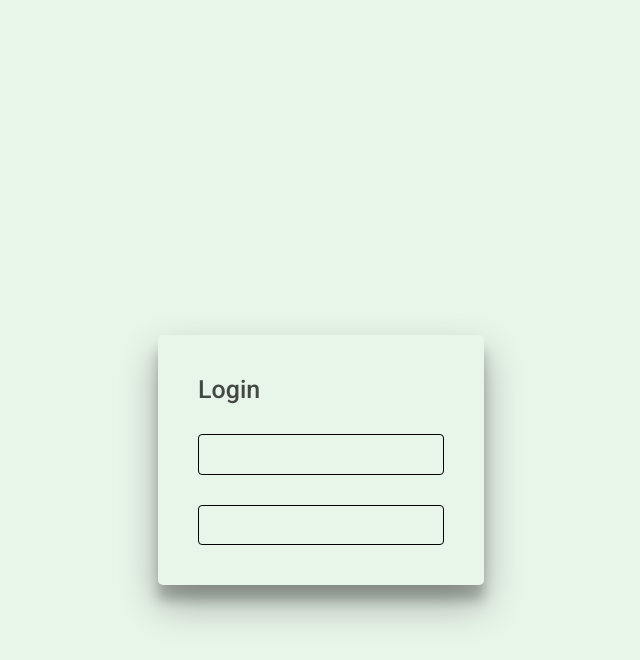
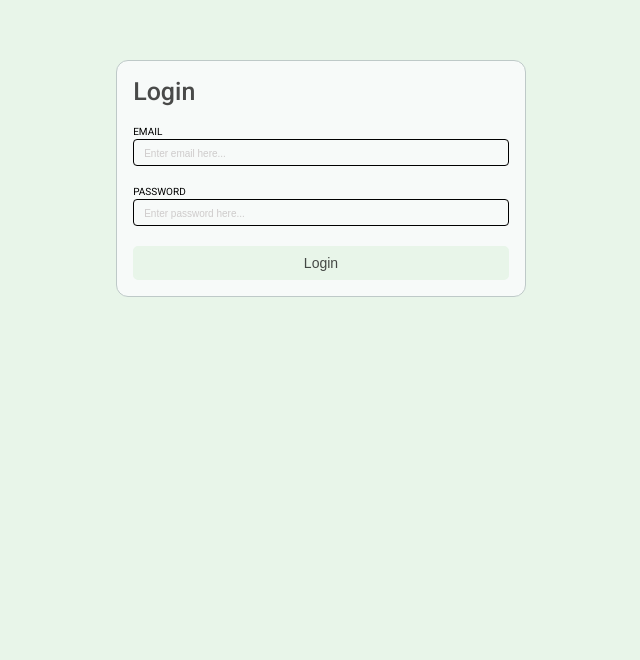
Before and after one commit to szymonaszek01/kr-workshops, an Angular app in the folder frontend-app/: page / in a window 1280 px wide. Shown: the top 660 px of the page, without its empty margins (319-959 px from the left). Built offline with nearby package versions, Linux system fonts and the light colour scheme.

Commit message:
Handling form submission
Extracting & Validating input values

```diff
--- a/frontend-app/src/app/components/auth-form/auth-form.component.html
+++ b/frontend-app/src/app/components/auth-form/auth-form.component.html
@@ -1,7 +1,37 @@
-<div class="w-100 h-100 flex-center">
-  <div class="auth-form flex-col">
-    <h1>Login</h1>
-    <input id="login" />
-    <input id="password" />
+<form [formGroup]="loginForm" (ngSubmit)="onSubmit()">
+  <div class="w-100 h-100 flex-center">
+    <mat-card appearance="outlined" class="flex-col auth-form">
+      <mat-card-content>
+        <div class="flex-col gap-20">
+          <h1>Login</h1>
+          <div class="flex-col">
+            <label for="login">Email</label>
+            <input
+              id="login"
+              type="email"
+              placeholder="Enter email here..."
+              formControlName="email"
+            />
+          </div>
+          <div class="flex-col">
+            <label for="password">Password</label>
+            <input
+              id="password"
+              type="password"
+              placeholder="Enter password here..."
+              formControlName="password"
+            />
+          </div>
+
+          <button type="submit">Login</button>
+
+          @if(emailIsInvalid){
+          <p class="control-error">Please enter valid email</p>
+          } @if(passwordIsInvalid){
+          <p class="control-error">Please enter valid password</p>
+          }
+        </div>
+      </mat-card-content>
+    </mat-card>
   </div>
-</div>
+</form>
--- a/frontend-app/src/app/components/auth-form/auth-form.component.scss
+++ b/frontend-app/src/app/components/auth-form/auth-form.component.scss
@@ -1,8 +1,3 @@
 .auth-form {
-  width: 30%;
-  box-shadow:  0 19px 38px rgba(0, 0, 0, 0.30), 0 15px 12px rgba(0, 0, 0, 0.22);
-  background: transparent;
-  padding: 40px;
-  border-radius: 5px;
-  gap: 30px
+  width: 50%;
 }
--- a/frontend-app/src/app/components/auth-form/auth-form.component.ts
+++ b/frontend-app/src/app/components/auth-form/auth-form.component.ts
@@ -1,11 +1,47 @@
 import { Component } from '@angular/core';
+import {
+  FormControl,
+  FormGroup,
+  ReactiveFormsModule,
+  Validators,
+} from '@angular/forms';
+import { MatCardModule } from '@angular/material/card';
 
 @Component({
   selector: 'app-auth-form',
-  imports: [],
+  standalone: true,
+  imports: [MatCardModule, ReactiveFormsModule],
   templateUrl: './auth-form.component.html',
-  styleUrl: './auth-form.component.scss'
+  styleUrl: './auth-form.component.scss',
 })
 export class AuthFormComponent {
+  loginForm = new FormGroup({
+    email: new FormControl('', {
+      validators: [Validators.email, Validators.required],
+    }),
+    password: new FormControl('', {
+      validators: [Validators.required],
+    }),
+  });
 
+  get emailIsInvalid() {
+    return (
+      this.loginForm.controls.email.touched &&
+      this.loginForm.controls.email.invalid
+    );
+  }
+
+  get passwordIsInvalid() {
+    return (
+      this.loginForm.controls.password.touched &&
+      this.loginForm.controls.password.invalid
+    );
+  }
+
+  onSubmit() {
+    console.log('form: ', this.loginForm);
+    const userEmail = this.loginForm.value.email;
+    const userPassword = this.loginForm.value.password;
+    console.log(userEmail, userPassword);
+  }
 }
--- a/frontend-app/src/styles.scss
+++ b/frontend-app/src/styles.scss
@@ -29,6 +29,7 @@ body {
   margin: 30px 10%;
   font-family: Roboto, "Helvetica Neue", sans-serif;
   background-color: var(--app-background);
+  font-size: 62.5%;
 }
 
 .w-100 {
@@ -113,10 +114,35 @@ button {
 button:hover {
   background: transparent;
 }
+label {
+  font-size: 1rem;
+  text-transform: uppercase;
+  display: block;
+}
 
 input {
   border: black 1px solid;
   border-radius: 4px;
-  height: 2.3rem;
+  height: 1.5rem;
   background: transparent;
+  padding: 0.5rem 1rem;
+  margin-top: 0.2rem;
+
+  &::placeholder {
+    color: #cecbcb;
+    font-size: 1rem;
+  }
 }
+
+input.ng-invalid.ng-touched {
+  background-color: #fbdcd6;
+  border-color: #f84e2c;
+  &::placeholder {
+    color: #f84e2c;
+  }
+}
+
+.control-error {
+  color: #ffca99;
+  height: 0.2rem;
+}
```
